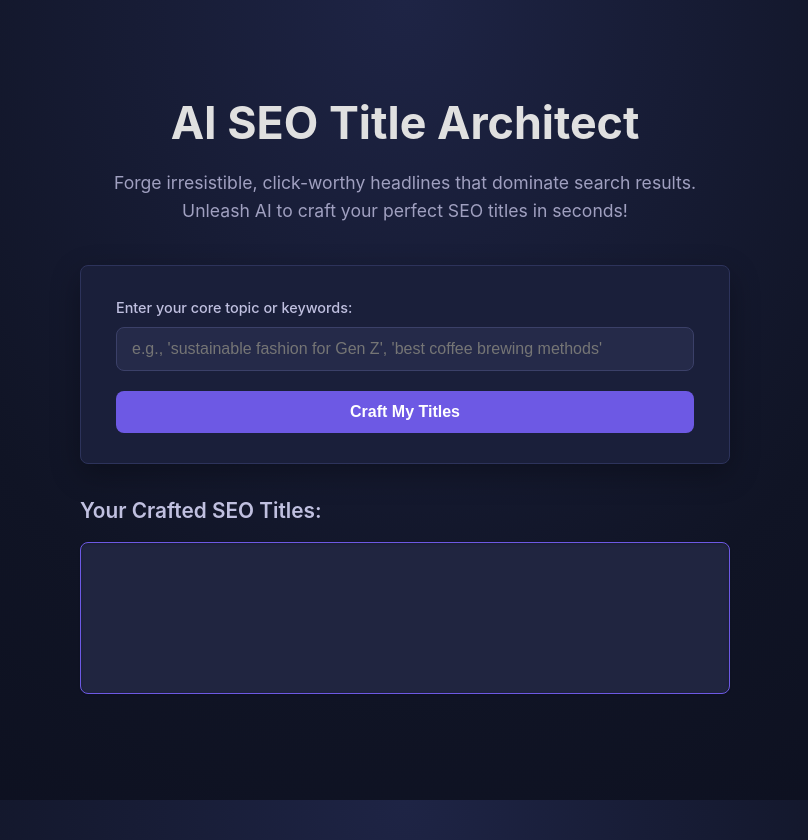
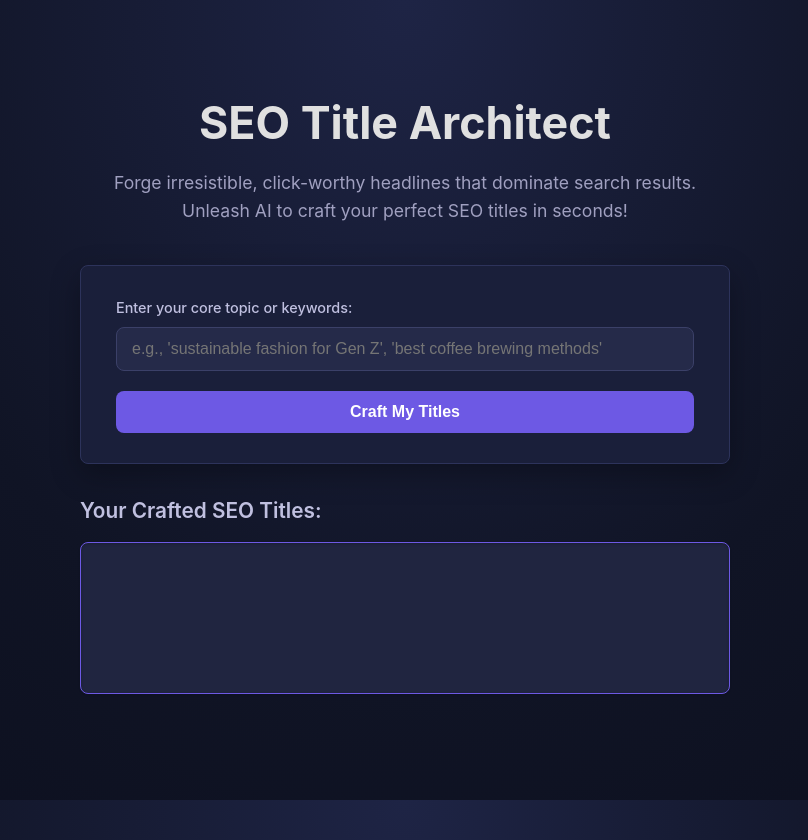
Before and after one commit to stepanianpat/forge-launchpad, a website: page index.html in a window 1280 px wide. Shown: the whole page, without its empty margins (235-1043 px from the left). Drawn offline with Linux system fonts and the light colour scheme.

Commit message:
optimized UI, functions

```diff
--- a/index.html
+++ b/index.html
@@ -10,7 +10,7 @@
 <body>
     <div class="main-container">
         <section class="hero-section">
-            <h1>AI SEO Title Architect</h1>
+            <h1>SEO Title Architect</h1>
             <p>Forge irresistible, click-worthy headlines that dominate search results. Unleash AI to craft your perfect SEO titles in seconds!</p>
         </section>
 
```
